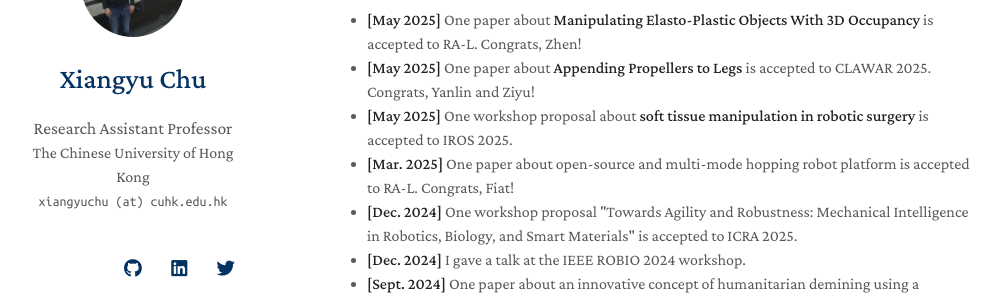
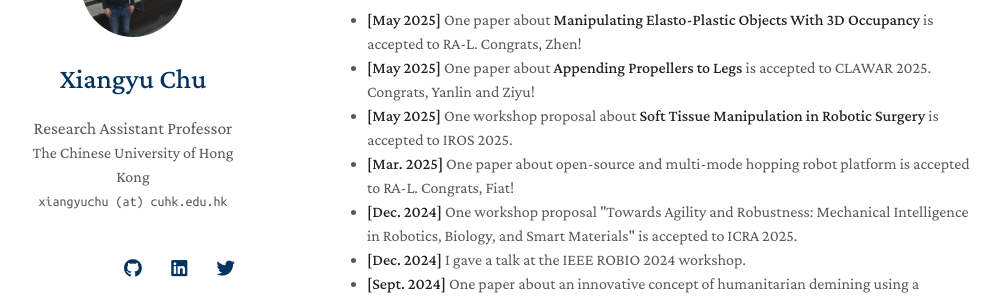
Before and after one commit to xiangyuchu03/xiangyuchu03.github.io, a Jekyll site: the page built from index.md, in a window 1280 px wide and 900 px high, scrolled down 474 px. Shown: the part 153-453 px from the top of the window, without its empty margins (143-1144 px from the left). Built offline with Jekyll 4.4.1, drawn with Linux system fonts in a browser that asks for light colours; nearby versions of some CDN libraries; a style sheet for code colours, icons or effects is not loaded; our own code applies the rules of GitHub Pages for plain Markdown files.

Commit message:
Update index.md

```diff
--- a/index.md
+++ b/index.md
@@ -19,7 +19,7 @@ My research interests include 1) Developments of robotic surgical and medical sy
 <ul id="news-list">
     <li class="news-item"><strong>[May 2025]</strong> One paper about <strong> Manipulating Elasto-Plastic Objects With 3D Occupancy </strong> is accepted to RA-L. Congrats, Zhen!</li>
     <li class="news-item"><strong>[May 2025]</strong> One paper about <strong> Appending Propellers to Legs </strong> is accepted to CLAWAR 2025. Congrats, Yanlin and Ziyu!</li>
-    <li class="news-item"><strong>[May 2025]</strong> One workshop proposal about <strong> soft tissue manipulation in robotic surgery </strong> is accepted to IROS 2025.</li>
+    <li class="news-item"><strong>[May 2025]</strong> One workshop proposal about <strong> Soft Tissue Manipulation in Robotic Surgery </strong> is accepted to IROS 2025.</li>
     <li class="news-item"><strong>[Mar. 2025]</strong> One paper about open-source and multi-mode hopping robot platform is accepted to RA-L. Congrats, Fiat!</li>
     <li class="news-item"><strong>[Dec. 2024]</strong> One workshop proposal "Towards Agility and Robustness: Mechanical Intelligence in Robotics, Biology, and Smart Materials" is accepted to ICRA 2025.</li>
     <li class="news-item"><strong>[Dec. 2024]</strong> I gave a talk at the IEEE ROBIO 2024 workshop. </li>
```
